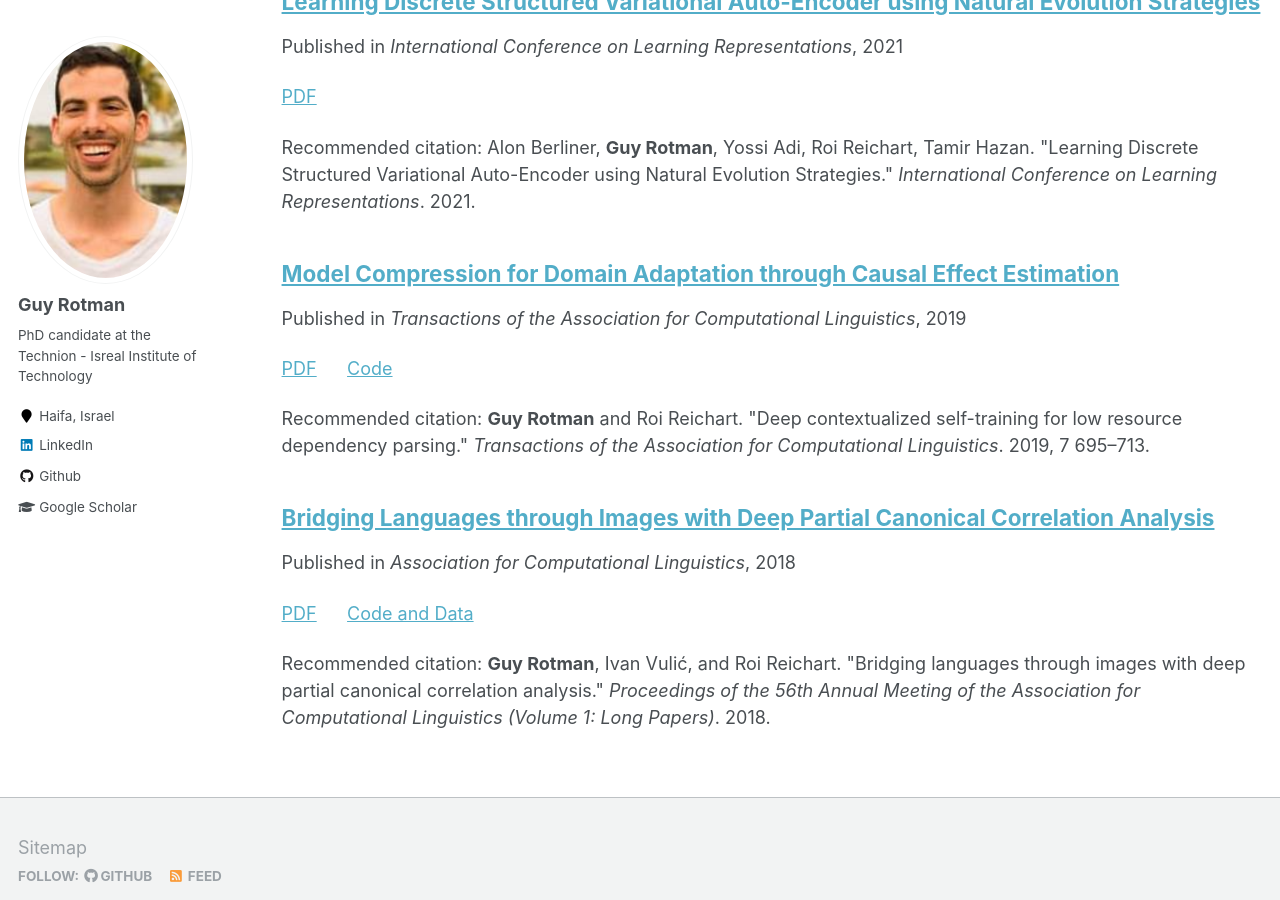
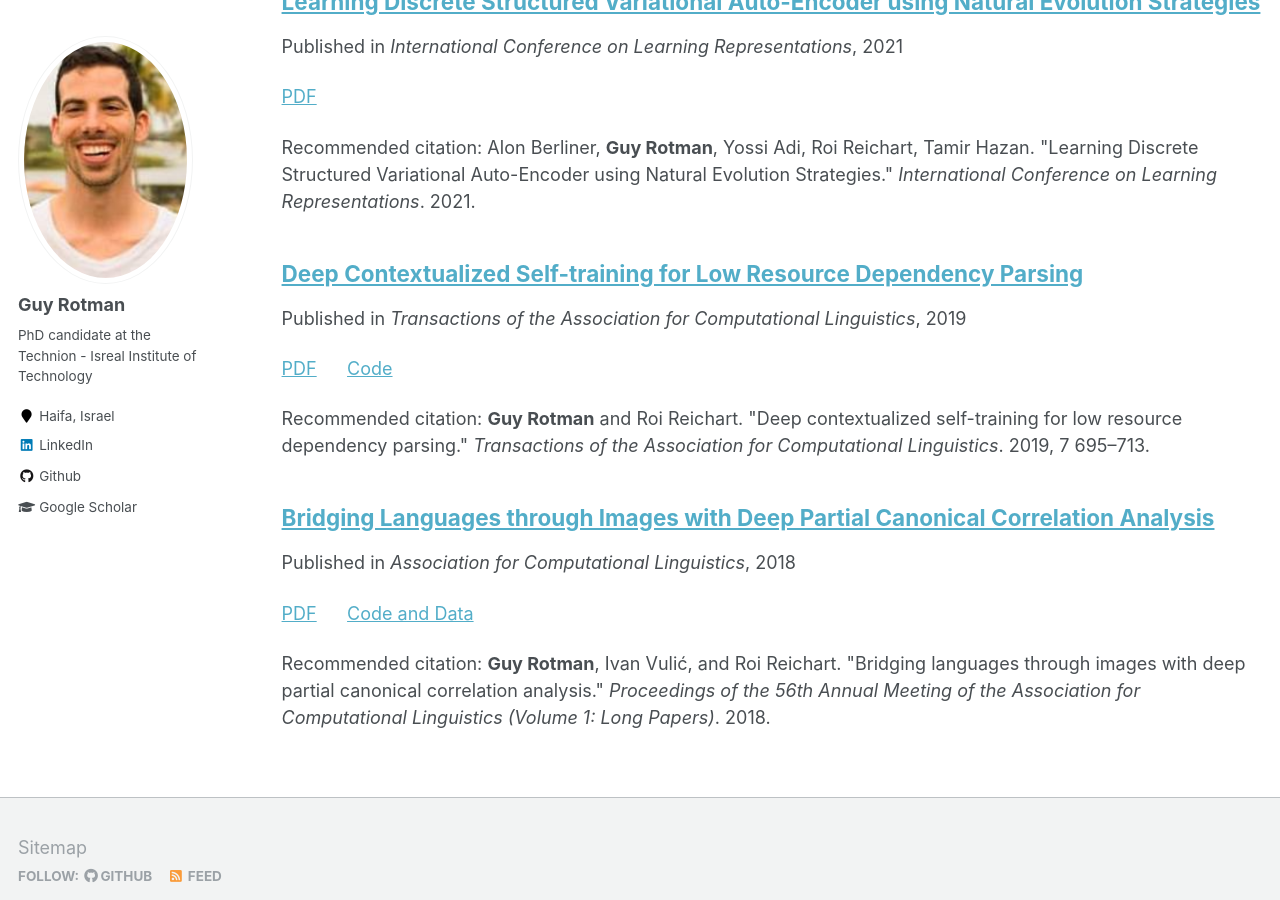
Before and after one commit to rotmanguy/rotmanguy.github.io, a Jekyll site: the page built from _pages/publications.md, in a window 1280 px wide and 900 px high, scrolled down 475 px. Built offline with Jekyll 4.4.1, drawn with Linux system fonts in a browser that asks for light colours.

Commit message:
Update 2019-10-01-self-contextualized-training.md

```diff
--- a/_publications/2019-10-01-self-contextualized-training.md
+++ b/_publications/2019-10-01-self-contextualized-training.md
@@ -1,5 +1,5 @@
 ---
-title: "Model Compression for Domain Adaptation through Causal Effect Estimation"
+title: "Deep Contextualized Self-training for Low Resource Dependency Parsing"
 collection: publications
 permalink: /publications/2019-10-01-self-contextualized-training.md
 venue: "Transactions of the Association for Computational Linguistics"
```
